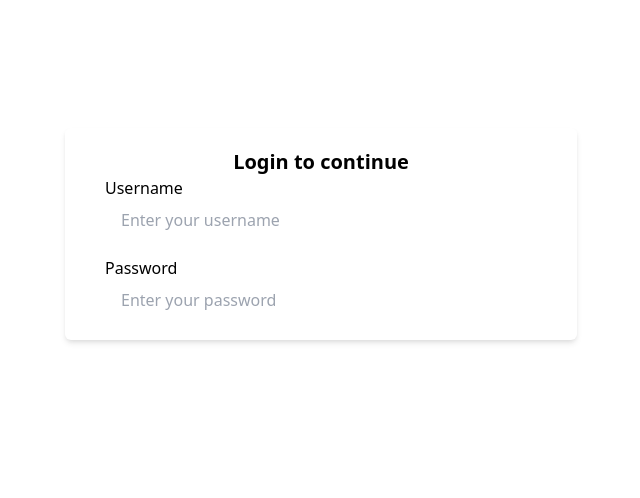
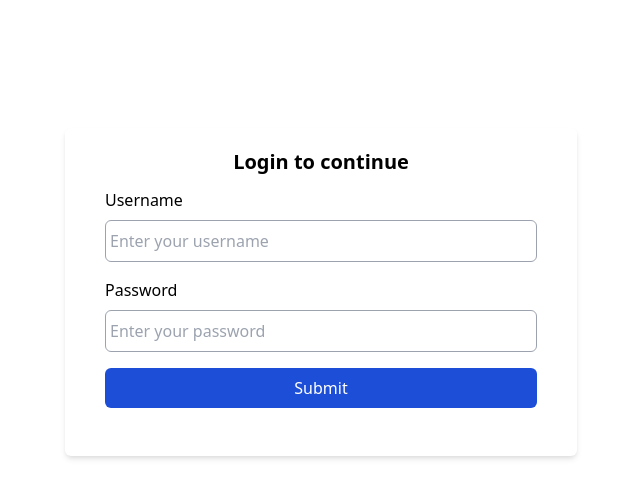
Before and after one commit to SaptarshiBagchi/NextApp, a Next.js app: page / in a window 1280 px wide. Shown: the top 498 px of the page, without its empty margins (319-959 px from the left). Built offline with nearby package versions, Linux system fonts and the light colour scheme.

Commit message:
form validation is done

```diff
--- /dev/null
+++ b/components/Form.js
@@ -0,0 +1,72 @@
+import { AnimatePresence, motion } from "framer-motion";
+export default function Form({
+  onSubmit,
+  errors,
+  setErrors,
+  fields,
+  setFields,
+}) {
+  console.group("errors");
+  console.log(errors);
+  console.groupEnd();
+  return (
+    <div className="lg:w-2/5 sm:w-3/5 h-auto px-10 py-5 mx-auto mt-32 bg-white rounded-md shadow-md">
+      <h3 className="text-center font-semibold text-xl ">Login to continue</h3>
+      <form onSubmit={onSubmit} className="my-3">
+        <div>
+          <label>Username</label>
+        </div>
+        <input
+          value={fields.username || ""}
+          type="text"
+          name="username"
+          onChange={(e) => setFields({ ...fields, username: e.target.value })}
+          className="w-full px-1 py-2 mt-2 border-gray-400 border rounded-md"
+          placeholder="Enter your username"
+        ></input>
+        {errors.username && (
+          <AnimatePresence>
+            <motion.p
+              initial={{ y: -50, opacity: 0 }}
+              animate={{ y: 0, opacity: 1 }}
+              className="text-red-500 text-sm text-semibold"
+            >
+              {errors.username}{" "}
+            </motion.p>
+          </AnimatePresence>
+        )}
+
+        <div className="mt-4">
+          <label>Password</label>
+        </div>
+        <input
+          value={fields.password || ""}
+          onChange={(e) => setFields({ ...fields, password: e.target.value })}
+          name="password"
+          type="password"
+          className="w-full px-1 py-2 mt-2 border-gray-400 border rounded-md"
+          placeholder="Enter your password"
+        ></input>
+        {errors.password && (
+          <AnimatePresence>
+            <motion.p
+              initial={{ y: -50, opacity: 0 }}
+              animate={{ y: 0, opacity: 1 }}
+              exit={{ y: 50, opacity: 0 }}
+              className="text-red-500 text-sm text-semibold"
+            >
+              {errors.password}{" "}
+            </motion.p>
+          </AnimatePresence>
+        )}
+
+        <button
+          type="submit"
+          className="bg-blue-700 w-full px-4 py-2 my-4 rounded-md text-white"
+        >
+          Submit
+        </button>
+      </form>
+    </div>
+  );
+}
--- a/pages/index.js
+++ b/pages/index.js
@@ -1,35 +1,49 @@
 import Head from "next/head";
 import styles from "../styles/Home.module.css";
 import Link from "next/link";
-import { motion } from "framer-motion";
+import { useRouter } from "next/router";
+import { useState } from "react";
+import Form from "../components/Form";
 
 export default function Home() {
+  const router = useRouter();
+  const [fields, setFields] = useState({
+    username: "",
+    password: "",
+  });
+  const [errors, setErrors] = useState({
+    username: "",
+    password: "",
+  });
+
+  const handleSubmit = (e) => {
+    e.preventDefault();
+    let generatedErrors = {};
+    //console.log(`${fields.username.length} and ${fields.password.length}`);
+    if (fields.username.length === 0) {
+      console.log("username is blank actually");
+      generatedErrors.username = "Username cannot be empty";
+    }
+
+    if (fields.password.length === 0)
+      generatedErrors.password = "Password cannot be empty";
+    if (generatedErrors === {}) {
+      setErrors(generatedErrors);
+      return;
+    }
+
+    router.replace("/about");
+  };
+
   return (
     <div className="w-full h-screen">
-      <div className="w-2/5 h-auto px-10 py-5 mx-auto mt-32 bg-white rounded-md shadow-md">
-        <h3 className="text-center font-semibold text-xl ">
-          Login to continue
-        </h3>
-        <form onSubmit={null}>
-          <div>
-            <label>Username</label>
-          </div>
-          <input
-            type="text"
-            className="w-full px-4 py-2"
-            placeholder="Enter your username"
-          ></input>
-
-          <div className="mt-4">
-            <label>Password</label>
-          </div>
-          <input
-            type="password"
-            className="w-full px-4 py-2"
-            placeholder="Enter your password"
-          ></input>
-        </form>
-      </div>
+      <Form
+        onSubmit={handleSubmit}
+        errors={errors}
+        setErrors={setErrors}
+        fields={fields}
+        setFields={setFields}
+      />
     </div>
   );
 }
```
